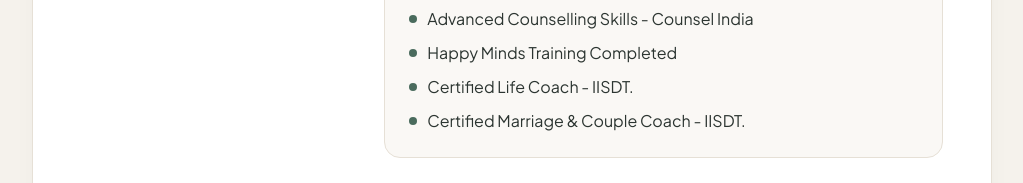
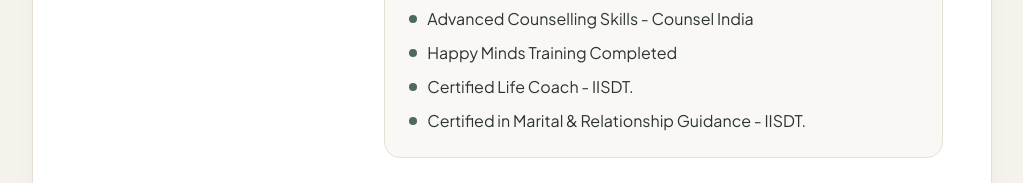
Before and after one commit to nadigrashmii/trial-santasa, a plain HTML site: page index.html in a window 1280 px wide. Shown: the part 7111-7294 px from the top of the page, without its empty margins (128-1151 px from the left). Drawn offline with nearby package versions, Linux system fonts and the light colour scheme; a web font is replaced by a local one.

Commit message:
Update index.html

```diff
--- a/index.html
+++ b/index.html
@@ -760,7 +760,7 @@
                   </li>
                   <li class="flex items-start gap-2.5">
                     <span class="w-2 h-2 rounded-full bg-sage mt-2 shrink-0"></span>
-                    <span>Certified Marriage &amp; Couple Coach - IISDT.</span>
+                    <span>Certified in Marital &amp; Relationship Guidance - IISDT.</span>
                   </li>
                 </ul>
               </div>
```
